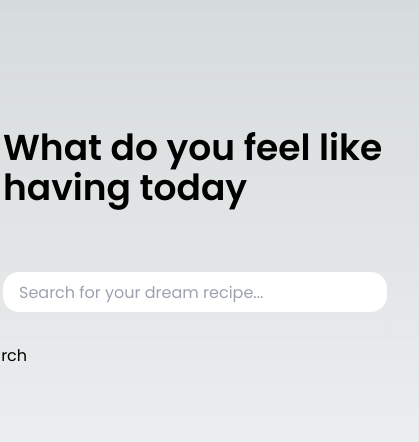
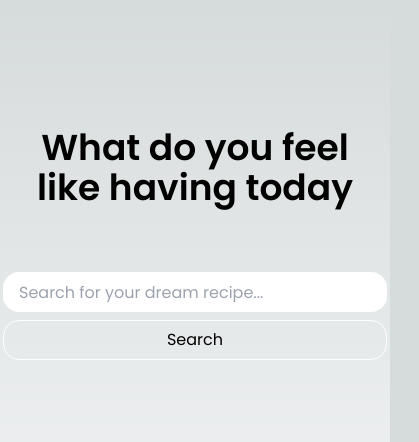
Before and after one commit to ferutizi/food-recipes-app, a Next.js app: page / in a window 390 px wide. Shown: the top 442 px of the page, 419 px wide, since content can reach past the window. Built offline with nearby package versions, Linux system fonts and the light colour scheme; no server answers.

Commit message:
responsive home navbar

```diff
--- a/src/app/components/AllIngredients.tsx
+++ b/src/app/components/AllIngredients.tsx
@@ -36,7 +36,7 @@ export default function AllIngredients({e}: AllIngredientsProps) {
 	]
 
 	return(
-		<div onMouseLeave={hideAllIngredients} className='flex flex-wrap gap-2 p-4'>
+		<div onMouseLeave={hideAllIngredients} className='flex flex-wrap gap-2 p-4 min-h-28'>
 			<Ingredient ingredient={e.strIngredient1} />
 			<Ingredient ingredient={e.strIngredient2} />
 			<Ingredient ingredient={e.strIngredient3} />
@@ -46,7 +46,7 @@ export default function AllIngredients({e}: AllIngredientsProps) {
 			{e.strIngredient5 !== '' && e.strIngredient5 !== null && (!showIngredients || e.idMeal !== selectedRecipe) &&
 					<p
 						onMouseEnter={() => showAllIngredients(e.idMeal)}
-						className={'m-0 px-2 py-1 bg- rounded-xl cursor-pointer text-white bg-black'}
+						className={'m-0 px-2 py-1 bg- rounded-xl cursor-pointer text-white bg-black h-fit'}
 					>...
 					</p>
 			}
--- a/src/app/components/Ingredient.tsx
+++ b/src/app/components/Ingredient.tsx
@@ -21,7 +21,7 @@ export default function Ingredients({ingredient}: IngredientProps) {
 		ingredient.length !== 0
 			? <p
 				title={ingredient}
-				className={`m-0 px-2 py-1 bg- rounded-xl truncate max-w-36 shadow-sm ${textColor} ${color} ${border}`}
+				className={`m-0 px-2 py-1 bg- rounded-xl truncate max-w-36 shadow-sm h-fit ${textColor} ${color} ${border}`}
 			>{ingredient}
 			</p>
 			: <></>
--- a/src/app/components/searchBox.tsx
+++ b/src/app/components/searchBox.tsx
@@ -1,5 +1,6 @@
 'use client'
 
+import '../globals.css'
 import { useRouter, useSearchParams } from 'next/navigation'
 
 export default function SearchBox() {
@@ -15,14 +16,14 @@ export default function SearchBox() {
 	}
 
 	return (
-		<form onSubmit={handleSubmit}>
+		<form onSubmit={handleSubmit} className='flex flex-col items-center sm:inline-block'>
 			<input
 				defaultValue={searchParams.get('q') || ''}
-				className='m-8 w-96 h-10 rounded-2xl outline-none pl-4 text-black'
+				className='mx-0 mb-2 sm:mb-8 m-8 me-0 w-96 sm:w-72 md:w-96 h-10 rounded-2xl sm:rounded-e-none outline-none pl-4 text-black'
 				name="query"
 				placeholder='Search for your dream recipe...'
 			/>
-			<button type="submit">Search</button>
+			<button className='mb-8 w-96 sm:w-auto rounded-2xl h-10 border border-white sm:rounded-s-none px-2 hover:bg-stone-900 transition-all ease-in' type="submit">Search</button>
 		</form>
 	)
 }
--- a/src/app/page.tsx
+++ b/src/app/page.tsx
@@ -11,7 +11,7 @@ export default async function Home({searchParams}: {searchParams: {q: string}})
 	return (
 		<main className="flex min-h-screen flex-col items-center justify-between p-24">
 			<section className='flex flex-col items-center'>
-				<h1 className='text-4xl font-semibold m-8'>What do you feel like having today</h1>
+				<h1 className='text-4xl font-semibold m-8 text-center'>What do you feel like having today</h1>
 				<SearchBox />
 			</section>
 			<section className='flex flex-wrap justify-center gap-12'>
```
